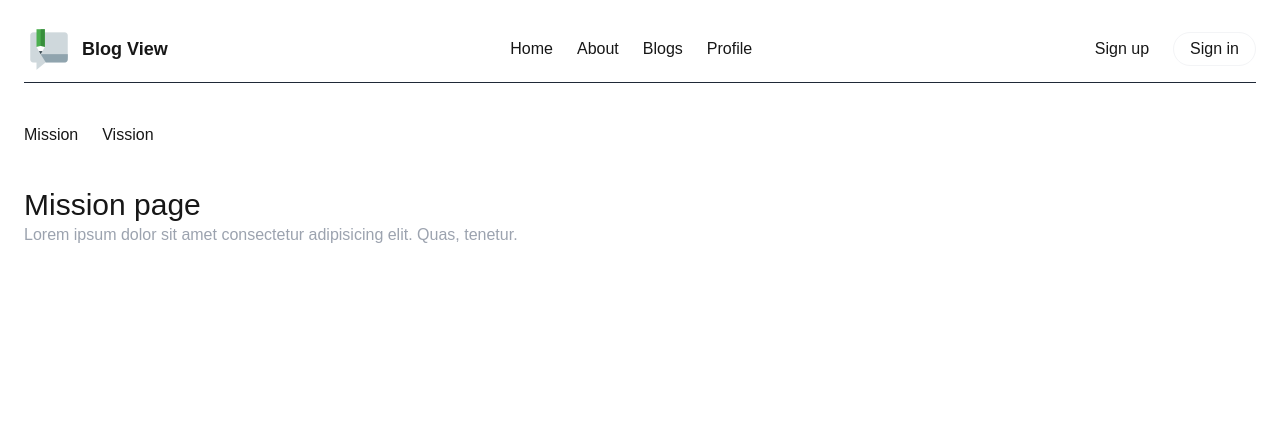
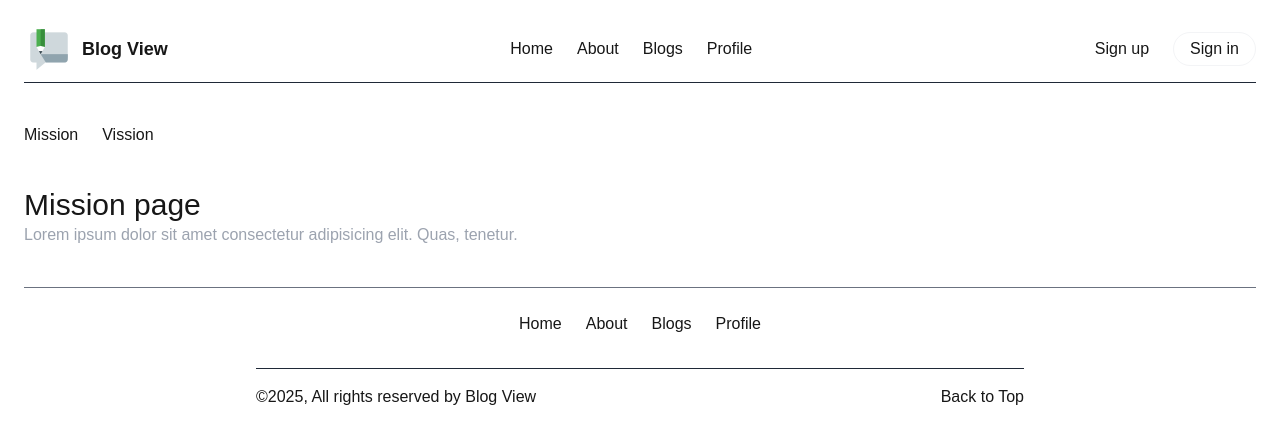
Before and after one commit to AskatAsh/First-Next-App, a Next.js app: page /about/mission in a window 1280 px wide. Shown: the top 444 px of the page. Built offline with nearby package versions, Linux system fonts and the light colour scheme; no server answers.

Commit message:
created footer and added using dynamic route

```diff
--- /dev/null
+++ b/app/components/Footer.js
@@ -0,0 +1,29 @@
+'use client';
+import Link from "next/link";
+
+export default function Footer() {
+  return (
+    <div className="text-center py-6 border-t border-gray-500 mt-10">
+      <ul className="flex items-center justify-center gap-6 flex-wrap pb-8">
+        <li className="hover:underline underline-offset-2">
+          <Link href="/">Home</Link>
+        </li>
+        <li className="hover:underline underline-offset-2">
+          <Link href="/about">About</Link>
+        </li>
+        <li className="hover:underline underline-offset-2">
+          <Link href="/blogs">Blogs</Link>
+        </li>
+        <li className="hover:underline underline-offset-2">
+          <Link href="/profile">Profile</Link>
+        </li>
+      </ul>
+      <div className="max-w-3xl mx-auto border-t border-gray-800 pt-4 flex items-center justify-center md:justify-between flex-wrap gap-6 text-center">
+        <p>&copy;2025, All rights reserved by Blog View</p>
+        <a href="#top">
+          Back to Top
+        </a>
+      </div>
+    </div>
+  );
+}
--- a/app/components/Navbar.js
+++ b/app/components/Navbar.js
@@ -1,13 +1,13 @@
-"use client";  // Ensure this is a client-side component
-import { usePathname } from 'next/navigation'; // Hook for client-side navigation
+"use client";
+import { usePathname } from 'next/navigation';
 import Link from "next/link";
 import { RegisterLink, LoginLink, LogoutLink } from "@kinde-oss/kinde-auth-nextjs/components";
-import { useKindeAuth } from "@kinde-oss/kinde-auth-nextjs"; // Use KindeAuth hook to manage session
+import { useKindeAuth } from "@kinde-oss/kinde-auth-nextjs";
 import Image from 'next/image';
 
 export default function Navbar() {
-  const pathname = usePathname();  // Get current route
-  const { isAuthenticated, user } = useKindeAuth(); // Get user info from Kinde
+  const pathname = usePathname();
+  const { isAuthenticated, user } = useKindeAuth();
 
   return (
     <nav className="flex items-center justify-between flex-wrap gap-6 pb-2">
--- a/app/layout.js
+++ b/app/layout.js
@@ -1,17 +1,9 @@
 import localFont from "next/font/local";
 import "./globals.css";
-import Link from "next/link";
-import {
-  RegisterLink,
-  LoginLink,
-  LogoutLink,
-} from "@kinde-oss/kinde-auth-nextjs/components";
-import { getKindeServerSession } from "@kinde-oss/kinde-auth-nextjs/server";
 import { AuthProvider } from "./AuthProvider";
-import Image from "next/image";
-// import Navbar from "./components/Navbar";
 import dynamic from 'next/dynamic';
 const Navbar = dynamic(() => import('./components/Navbar'), {ssr: false});
+const Footer = dynamic(() => import('./components/Footer'), {ssr: false});
 
 const geistSans = localFont({
   src: "./fonts/GeistVF.woff",
@@ -33,54 +25,17 @@ export const metadata = {
 };
 
 
-export default async function RootLayout({ children, currentpath }) {
-  const { isAuthenticated, getUser } = getKindeServerSession();
-  const isUserAuthenticated = await isAuthenticated();
-  const user = await getUser();
-  console.log(currentpath)
-
+export default async function RootLayout({ children }) {
   return (
     <AuthProvider>
       <html lang="en">
-        <body
+        <body id='top'
           className={`${geistSans.variable} ${geistMono.variable} antialiased p-6`}
         >
           <Navbar />
-          {/* <nav className="flex items-center justify-between flex-wrap gap-6 pb-2">
-            <div className="flex items-center gap-2 font-bold text-lg">
-              <Image src="/logo.png" alt="app logo" width={50} height={50} /><span>Blog View</span>
-            </div>
-            <ul className="flex items-center gap-6">
-              <li className="hover:underline underline-offset-2">
-                <Link href="/" className={currentpath === "/" ? "underline underline-offset-2" : "inactive-class"}>Home</Link>
-              </li>
-              <li className="hover:underline underline-offset-2">
-                <Link prefetch={false} href="/about">
-                  About
-                </Link>
-              </li>
-              <li className="hover:underline underline-offset-2">
-                <Link prefetch={false} href="/blogs">
-                  Blogs
-                </Link>
-              </li>
-              <li className="hover:underline underline-offset-2">
-                <Link prefetch={false} href="/profile">
-                  Profile
-                </Link>
-              </li>
-            </ul>
-            {isAuthenticated && user?.email ? (
-              <LogoutLink className="border border-gray-100 rounded-full px-4 py-1">Log out</LogoutLink>
-            ) : (
-              <div className="flex gap-6 items-center">
-                <RegisterLink>Sign up</RegisterLink>
-                <LoginLink className="border border-gray-100 rounded-full px-4 py-1">Sign in</LoginLink>
-              </div>
-            )}
-          </nav> */}
           <hr className="border-gray-800" />
           {children}
+          <Footer />
         </body>
       </html>
     </AuthProvider>
```
